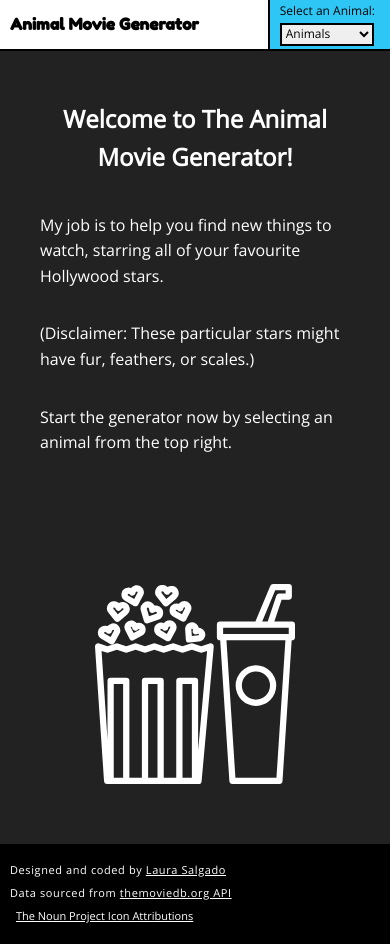
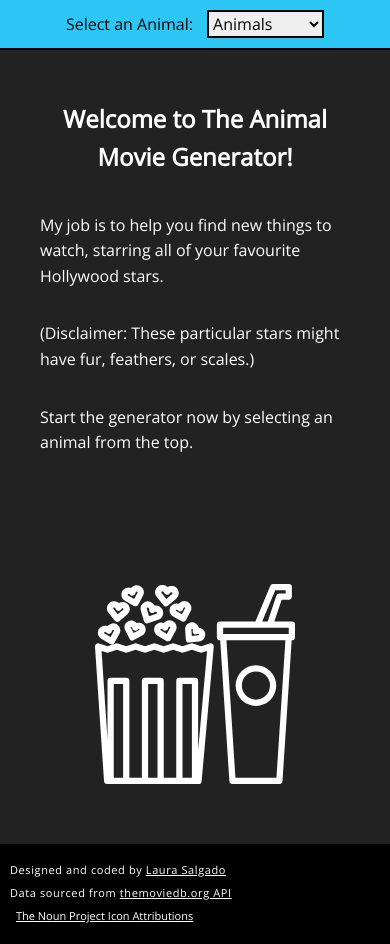
Before and after one commit to LauraSalgado1/AnimalMovieGenerator, a website: page index.html in a window 390 px wide. Drawn offline with nearby package versions, Linux system fonts and the light colour scheme.

Commit message:
mobile style changes

```diff
--- a/index.html
+++ b/index.html
@@ -109,7 +109,11 @@
             scales.)
           </p>
           <p>
-            Start the generator now by selecting an animal from the top right.
+            Start the generator now by selecting an animal from the top<span
+              class="hide-on-mobile"
+            >
+              right</span
+            >.
           </p>
         </div>
         <!-- left -->
--- a/sass/_global.scss
+++ b/sass/_global.scss
@@ -107,22 +107,32 @@ img {
   }
 }
 
+.hide-on-mobile {
+  @include breakpoint(xs) {
+    display: none;
+  }
+}
+
 .content-area {
   position: relative;
   background-size: 5%;
   background-repeat: repeat-y;
   background-position: 3% 10px, 97% 10px;
   @include breakpoint(xs) {
-    background-position: 3% 5px, 97% 5px;
+    background-size: 7%;
+    background-position: 2% 5px, 98% 5px;
   }
 }
 
 .list-title-bar {
   position: sticky;
-  top: 50px;
+  top: 49px;
   background: $black;
   z-index: 50;
   pointer-events: none;
+  @include breakpoint(xs) {
+    position: static;
+  }
 }
 
 .list-title-bar h2 {
@@ -132,8 +142,8 @@ img {
   font-size: 2rem;
   color: $white;
   @include breakpoint(xs) {
-    padding: 7px 10px;
-    font-size: 1.6rem;
+    padding: 15px 10px;
+    font-size: 1.8rem;
   }
 }
 
@@ -148,6 +158,9 @@ img {
   width: 80%;
   background: $black;
   padding: 0 10px;
+  @include breakpoint(xs) {
+    padding: 0;
+  }
 }
 
 .movie {
@@ -163,6 +176,7 @@ img {
   @include breakpoint(xs) {
     width: 100%;
     line-height: 1.3;
+    padding: 0 10px 10px;
     p {
       font-size: 1.4rem;
     }
--- a/sass/_header.scss
+++ b/sass/_header.scss
@@ -12,7 +12,7 @@ header.site-header {
   border-bottom: 2px solid $black;
   z-index: 1;
   @include breakpoint(xs) {
-    padding: 0px 0px 0 10px;
+    padding: 0px;
   }
 }
 
@@ -22,20 +22,22 @@ form {
   border-left: 2px solid $black;
   label {
     margin-right: 10px;
-    @include breakpoint(xs) {
-      margin-right: 5px;
-      margin-bottom: 5px;
-      display: block;
-    }
   }
   select {
     border-radius: 0;
     border: 2px solid $black;
   }
   @include breakpoint(xs) {
-    padding: 4px 10px 3px;
-    margin-left: 10px;
-    font-size: 1.2rem;
+    width: 100%;
+    border-left: none;
+    text-align: center;
+  }
+}
+
+.form-wrapper {
+  @include breakpoint(xs) {
+    position: sticky;
+    top: 0;
   }
 }
 
@@ -45,6 +47,15 @@ h1 {
   font-family: "Fredoka One", cursive;
   margin: 0;
   @include breakpoint(xs) {
-    font-size: 1.6rem;
+    border: 0;
+    clip: rect(1px, 1px, 1px, 1px);
+    clip-path: inset(50%);
+    height: 1px;
+    margin: -1px;
+    overflow: hidden;
+    padding: 0;
+    position: absolute;
+    width: 1px;
+    word-wrap: normal;
   }
 }
```
Also changed, not shown: style.css, 1 other file.
